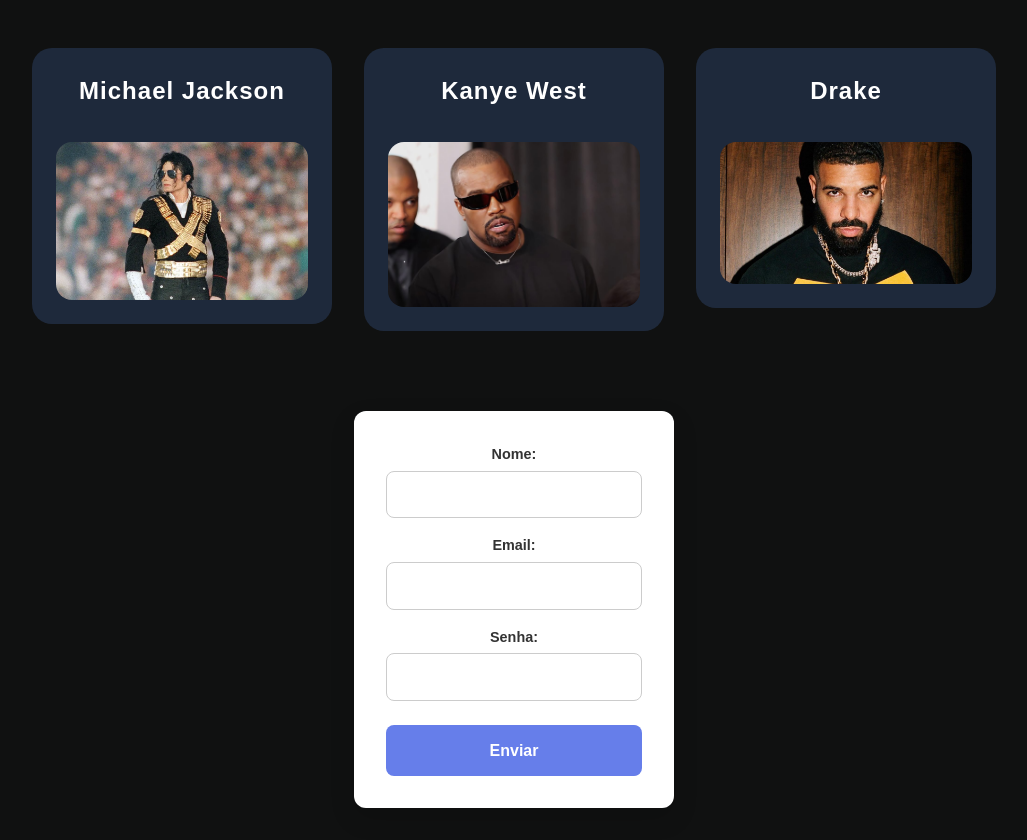
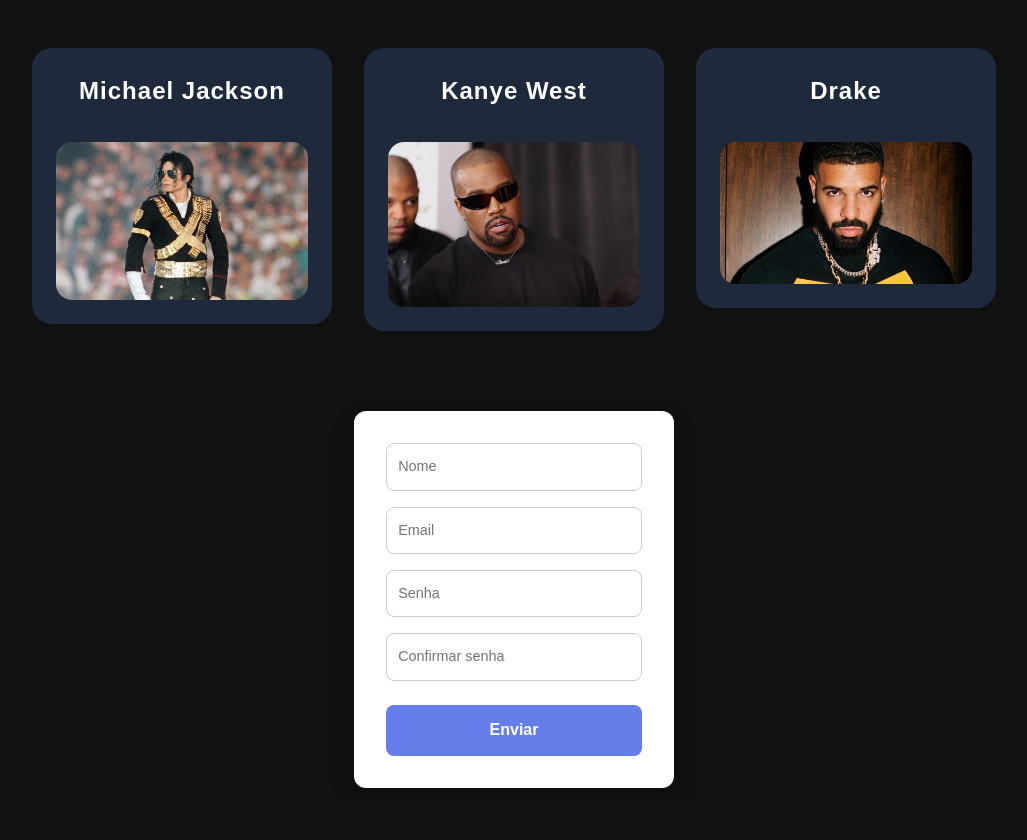
Before and after one commit to gabrieldev25789/projeto-basico-react, a React (Vite) app in the folder project-react-basic/: page / in a window 1280 px wide. Shown: the whole page, without its empty margins (126-1153 px from the left). After the commit the page ends 800 px from the top, so only its background shows below. Built offline with nearby package versions, Linux system fonts and the light colour scheme.

Commit message:
Criando formulario

```diff
--- a/project-react-basic/src/assets/Components/Form/Form.jsx
+++ b/project-react-basic/src/assets/Components/Form/Form.jsx
@@ -1,56 +1,65 @@
 import { useState } from "react"
 import "./Form.css"
+
 
 function Form() {
   const [nome, setNome] = useState("")
   const [email, setEmail] = useState("")
   const [senha, setSenha] = useState("")
+  const [confirmarSenha, setConfirmarSenha] = useState("")
+  const [erro, setErro] = useState("")
 
-    function handleSubmit(e){
+  function handleSubmit(e) {
     e.preventDefault()
-        setEmail(email)
-        setNome(nome)
-        setSenha(senha)
 
-        console.log(`email: ${email}, `, `nome: ${nome}, `, `senha: ${senha}`)
+    if (confirmarSenha !== senha) {
+      setErro("Senha diferente")
+      return
     }
 
-
+    setErro("")
+    console.log(`email: ${email}, nome: ${nome}, senha: ${senha}`)
+  }
 
   return (
+    <div>
+    {erro && (
+        <div>
+          <h2>{erro}</h2>
+        </div>
+      )}
       <form onSubmit={handleSubmit}>
-  <div>
-        <label htmlFor="nome" >Nome:</label>
         <input
           type="text"
-        id="nome"
-        name="nome"
+          placeholder="Nome"
           value={nome}
-        onChange={(e) => setNome(e.target.value)}/>
-    </div>
+          onChange={(e) => setNome(e.target.value)}
+        />
 
-    <div>
-        <label htmlFor="email">Email:</label>
         <input
           type="email"
-        id="email"
-        name="email"
+          placeholder="Email"
           value={email}
-        onChange={(e)=> setEmail(e.target.value)}/>
-    </div>
+          onChange={(e) => setEmail(e.target.value)}
+        />
 
-    <div>
-        <label htmlFor="senha">Senha:</label>
         <input
           type="password"
-        id="senha"
-        name="senha"
+          placeholder="Senha"
           value={senha}
-        onChange={(e) => setSenha(e.target.value)} />
-    </div>
+          onChange={(e) => setSenha(e.target.value)}
+        />
+
+        <input
+          type="password"
+          placeholder="Confirmar senha"
+          value={confirmarSenha}
+          onChange={(e) => setConfirmarSenha(e.target.value)}
+        />
 
         <button type="submit">Enviar</button>
       </form>
+    </div>
   )
 }
 
```
Lines whose indentation alone changed are shown as unchanged.
